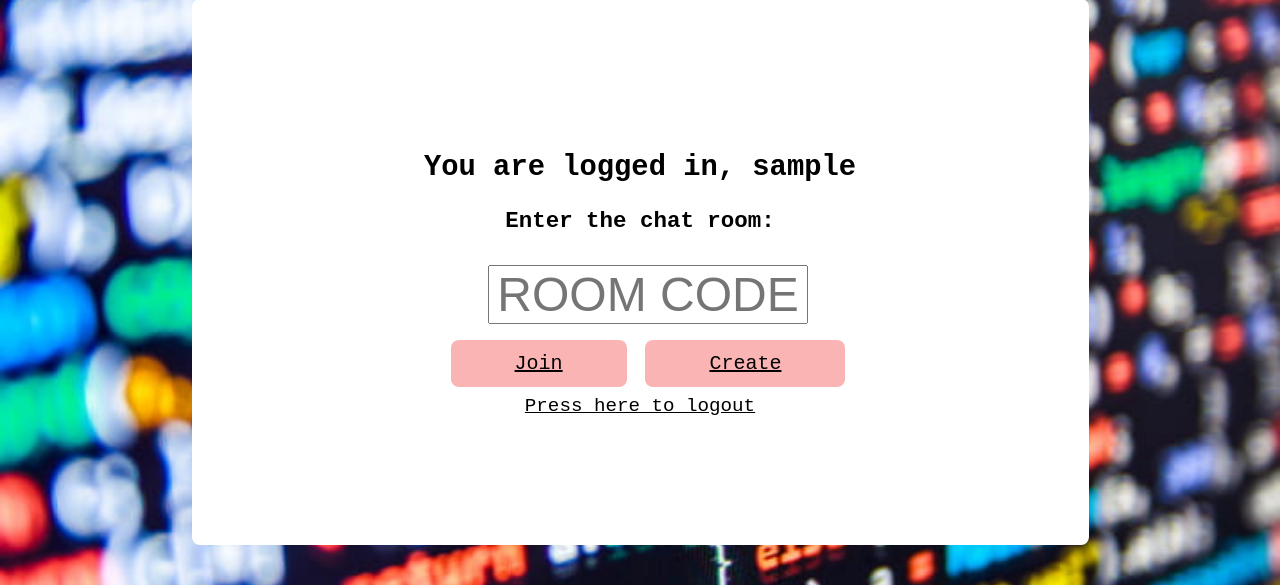
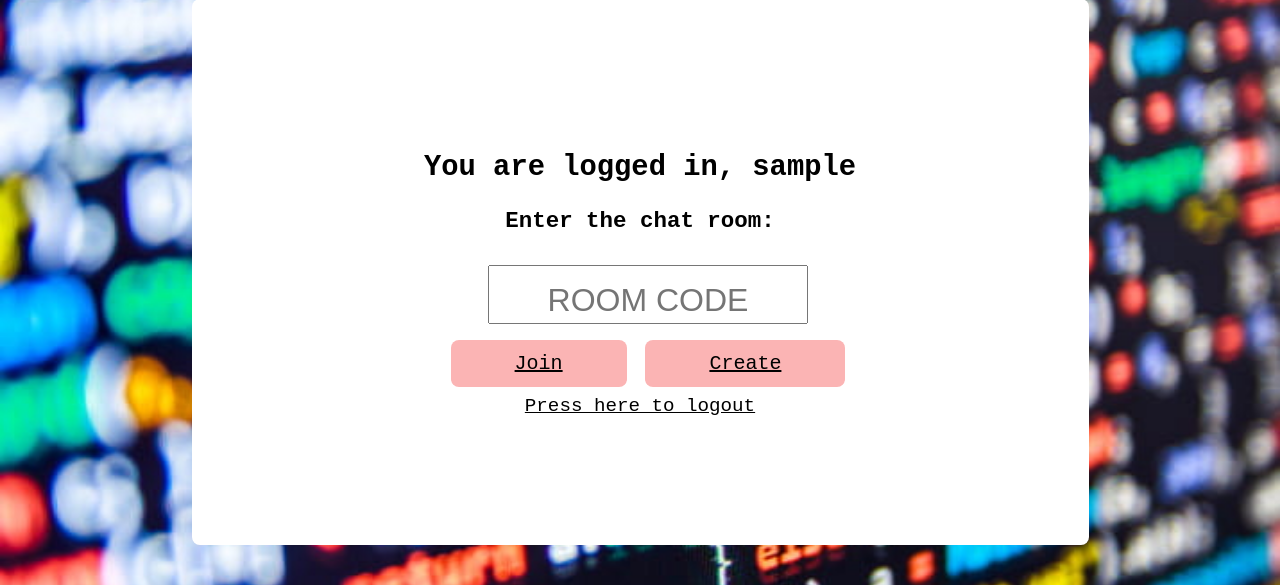
Before and after one commit to FerRojasChoco/chatroom_project, a Flask app: page /dashboard in a window 1280 px wide. Shown: the part 128-713 px from the top of the page. Run offline with Flask 3, Linux system fonts and the light colour scheme; the visitor is signed in with stand-in values (Sample User, id 1); some libraries are stand-ins or nearby versions.

Commit message:
placeholder font size for dashboard reduced in size

```diff
--- a/static/css/style.css
+++ b/static/css/style.css
@@ -174,6 +174,9 @@ h2{
   text-align: center;
 }
 
+.columnwise input.big-input::placeholder{
+    font-size: 2rem;
+}
 
 .columnwise input[type="submit"]:link{
     text-decoration: none;
```
